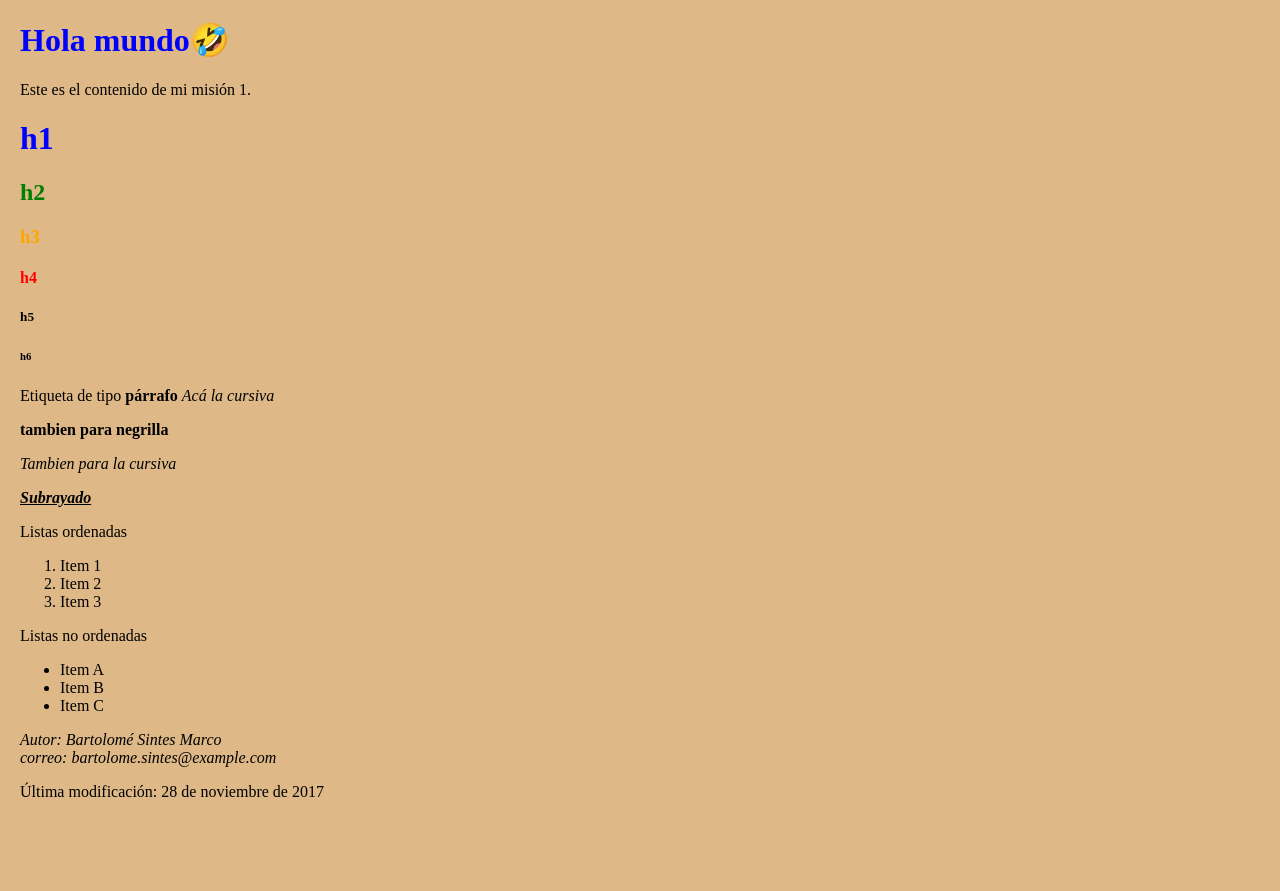
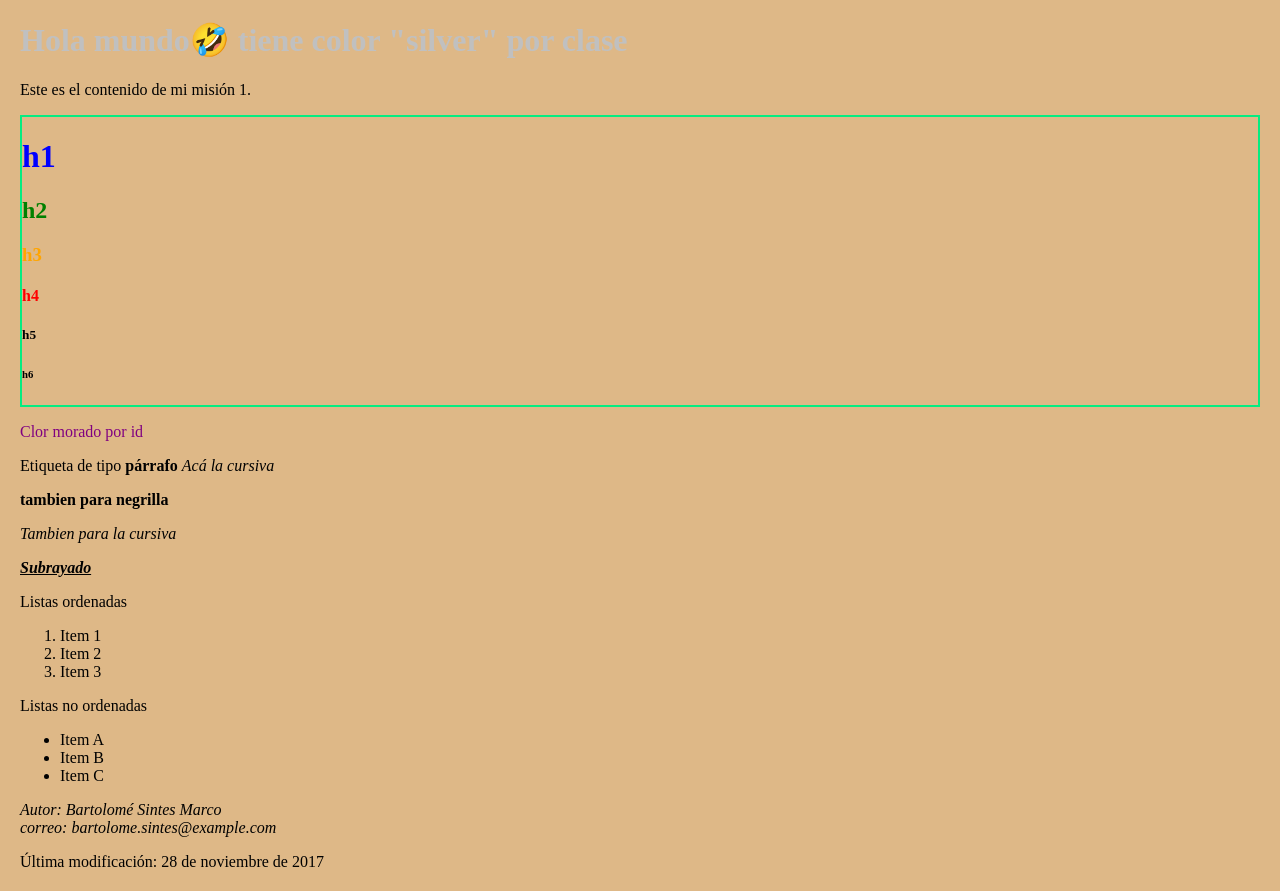
Before and after one commit to LDking777/G339_IA, a plain HTML site: page personal/Mision_1/Frontend/index.html in a window 1280 px wide. Before the commit the page ends 821 px from the top, so only its background shows below. Drawn offline with Linux system fonts and the light colour scheme; a script that the page names is missing.

Commit message:
mod index y css

```diff
--- a/personal/Mision_1/Frontend/css/styles.css
+++ b/personal/Mision_1/Frontend/css/styles.css
@@ -14,3 +14,15 @@
     h4 {
         color: red;
     }
+
+    div {
+        border: 2px solid rgb(6, 236, 129);
+    }
+
+    .miestilo{
+        color: silver;
+    }
+
+    #otro_estilo{
+        color: purple;
+    }
--- a/personal/Mision_1/Frontend/index.html
+++ b/personal/Mision_1/Frontend/index.html
@@ -7,15 +7,18 @@
         <link rel="stylesheet" href="css/styles.css">
 </head>
 <body>
-    <h1>Hola mundo🤣</h1>
+    <h1 class="miestilo">Hola mundo🤣 tiene color "silver" por clase</h1>
     <p>Este es el contenido de mi misión 1.</p>
+    <div>
     <h1>h1</h1>
     <h2>h2</h2>
     <h3>h3</h3>
     <h4>h4</h4>
     <h5>h5</h5>
     <h6>h6</h6>
+    </div>
 
+    <p id="otro_estilo">Clor morado por id</p>
     <p> Etiqueta de tipo <strong>párrafo</strong> <i>Acá la cursiva</i> </p>
     <p><b>tambien para negrilla</b> </p>
     <p> <em>Tambien para la cursiva</em> </p>
```
Also changed, not shown: 1 other file.
